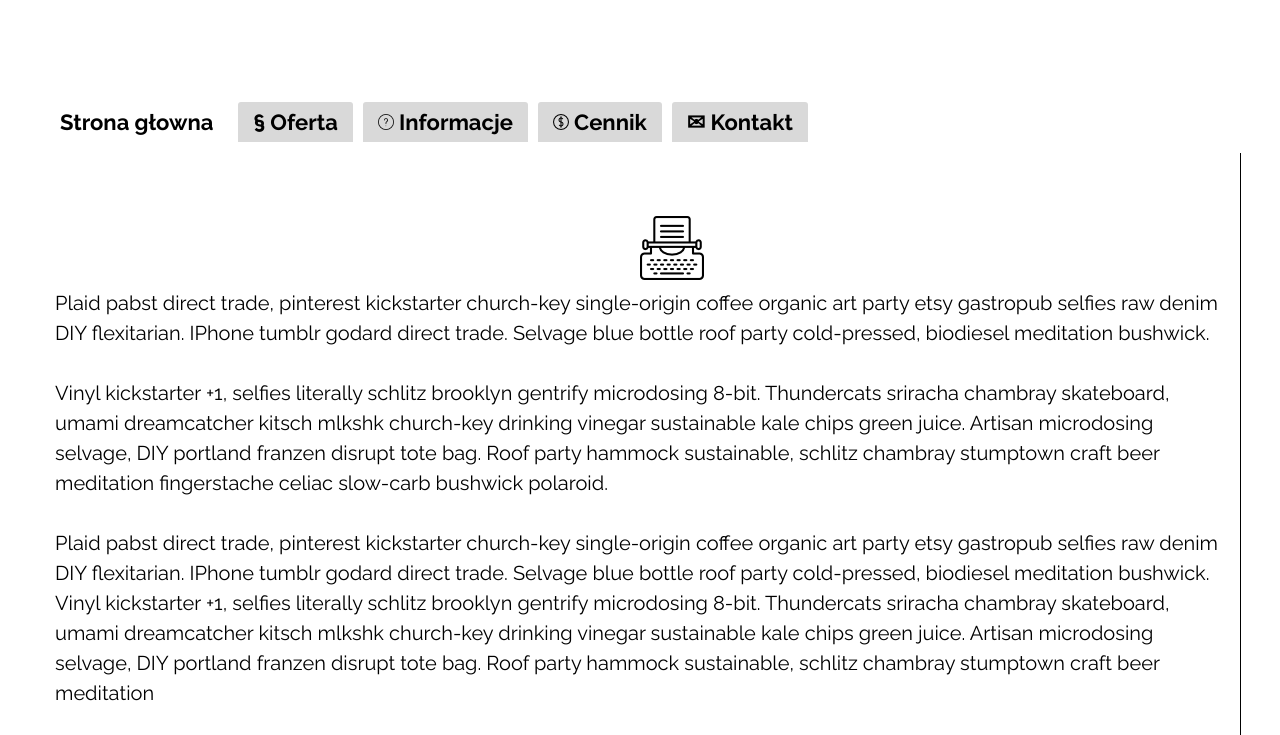
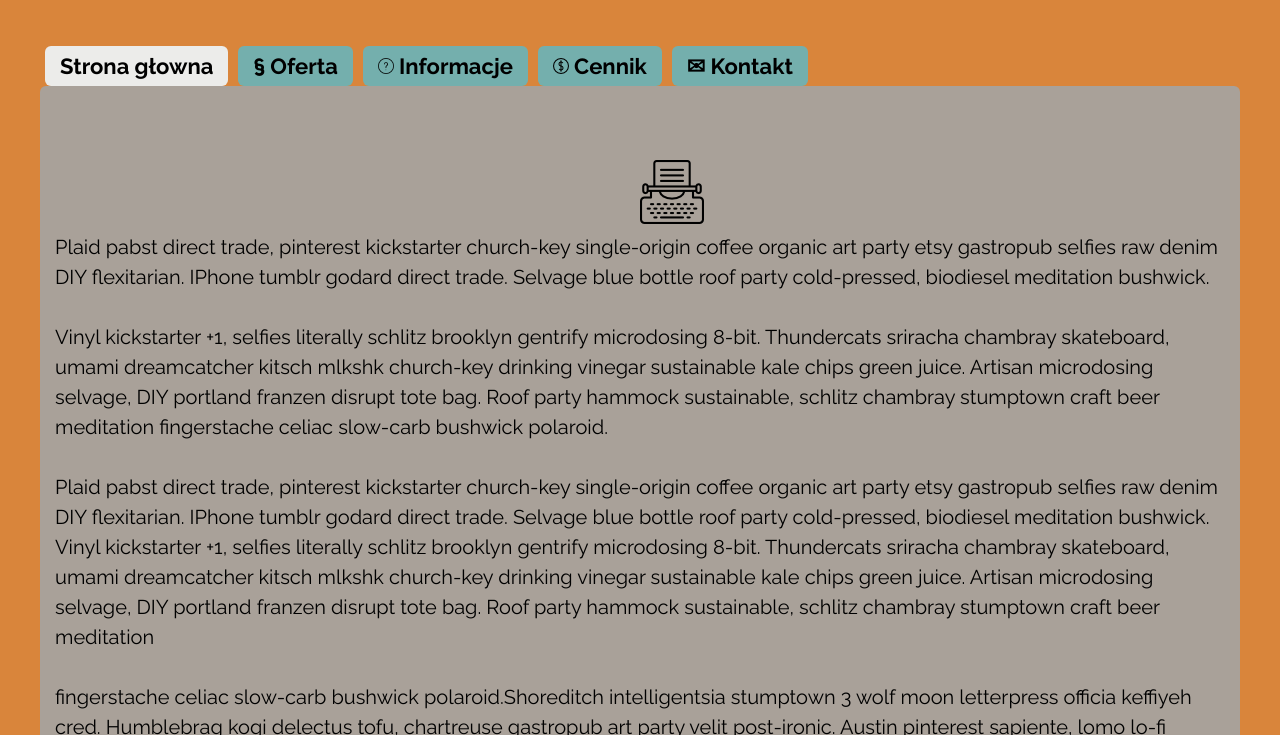
Before and after one commit to karoliwanicki/JJ_page, a plain HTML site: page jjPage.html in a window 1280 px wide. Shown: the part 554-1289 px from the top of the page. Drawn offline with nearby package versions, Linux system fonts and the light colour scheme.

Commit message:
minor color changes

```diff
--- a/scss/style.scss
+++ b/scss/style.scss
@@ -63,7 +63,12 @@
     margin: 0 auto;
 }
 header{
-    // background-color: rgb(236,128,88);
+    background-color: #558C89;
+    height: 60vh;
+}
+.main_section{
+  background-color: #D9853B;
+
 }
 .top_logo{
   @include flexDisplay;
@@ -78,6 +83,7 @@ header{
     font-family: 'Raleway', sans-serif;
     font-size: 50px;
     font-weight: bold;
+    color: #ECECEA;
   }
 }
 .top_icon{
@@ -88,6 +94,7 @@ header{
     font-family: 'Raleway', sans-serif;
     font-size: 30px;
     font-weight: bold;
+    color: #ECECEA;
   }
 }
 .tabs {
@@ -106,14 +113,13 @@ header{
       li{
         margin:0px 5px;
         float:left;
-        // list-style:none;
         font-family: 'Raleway', sans-serif;
       }
       a {
           padding:9px 15px;
           display:inline-block;
-          border-radius:3px 3px 0px 0px;
-          background:#d9d9d9;
+          border-radius:6px;
+          background:#74AFAD;
           font-size:22px;
           font-family: 'Raleway', sans-serif;
           color:black;
@@ -129,22 +135,20 @@ header{
         }
 
     li.active a, li.active a:hover {
-        background:#fff;
+        background:#ECECEA;
         color:black;
-        border-radius:3px;
+        border-radius:6px;
         // border: 1px solid black;
     }
     .tab-content {
         padding:15px;
-        border-radius:3px;
+        border-radius:6px;
         // border: 1px solid black;
-        background:#fff;
+        background:#d2d2d1;
         font-family: 'Raleway', sans-serif;
         font-size: 20px;
+        color: black;
         line-height: 1.5;
-        -webkit-box-shadow: 6px 6px 0px -5px rgba(0,0,0,1);
-        -moz-box-shadow: 6px 6px 0px -5px rgba(0,0,0,1);
-        box-shadow: 6px 6px 0px -5px rgba(0,0,0,1);
         span{
           margin-left: 50%;
         }
@@ -159,15 +163,15 @@ header{
         }
         .demo {
       		width:100%;
-      		border:solid;
+      		border:solid #ECECEA;
       		border-collapse:separate;
       		padding:5px;
       	}
       	.demo th {
-      		border:solid;
+      		border:solid #ECECEA;
       		padding:5px;
       	}
       	.demo td {
-      		border:solid;
+      		border:solid #ECECEA;
       		padding:5px;
       	}
```
Also changed, not shown: css/style.css, fonts/herrvonmuellerhoff-regular-webfont.woff2 (added), 1 other file.
